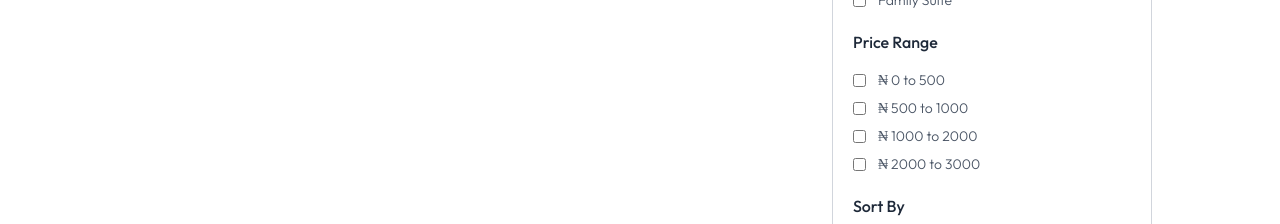
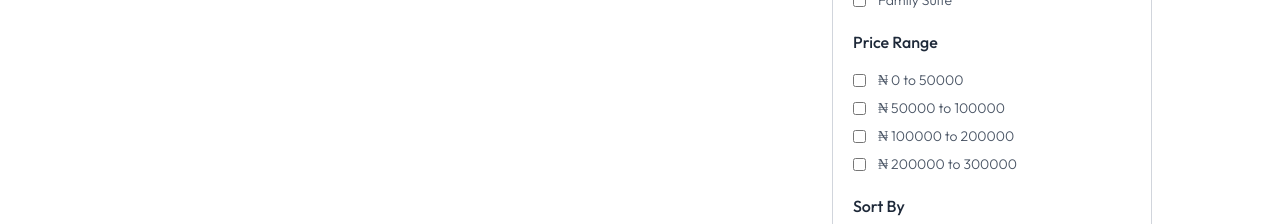
Before and after one commit to HALLOWHANGER/VacayStay, a React (Vite) app in the folder client/: page /hotels/rooms/1 in a window 1280 px wide. Shown: the part 404-628 px from the top of the page. Built offline with nearby package versions, Linux system fonts and the light colour scheme; no server answers; a web font is replaced by a local one.

Commit message:
update fliter section

```diff
--- a/client/src/pages/AllRooms.jsx
+++ b/client/src/pages/AllRooms.jsx
@@ -49,10 +49,10 @@ const AllRooms = () => {
     ];
 
     const priceRanges = [
-        '0 to 500',
-        '500 to 1000',
-        '1000 to 2000',
-        '2000 to 3000',
+        '0 to 50000',
+        '50000 to 100000',
+        '100000 to 200000',
+        '200000 to 300000',
     ];
 
     const sortOptions = [
```
